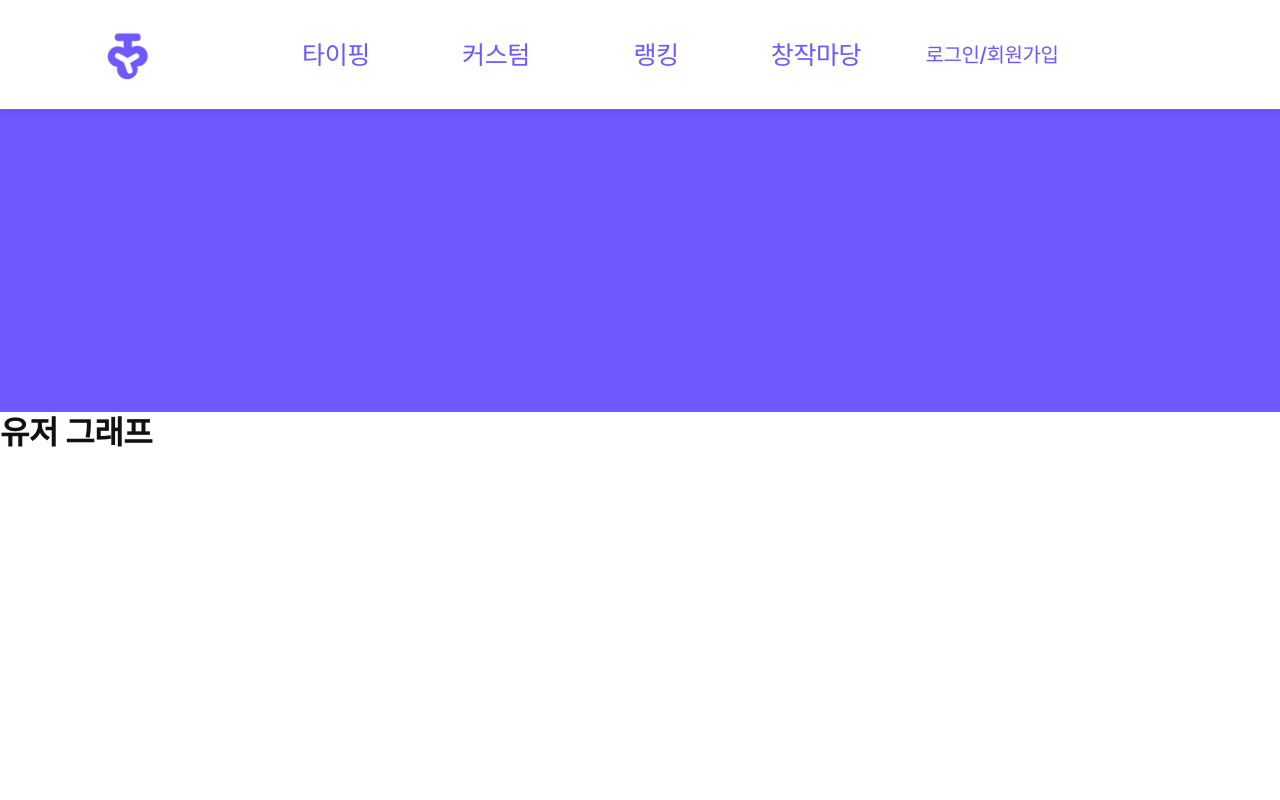
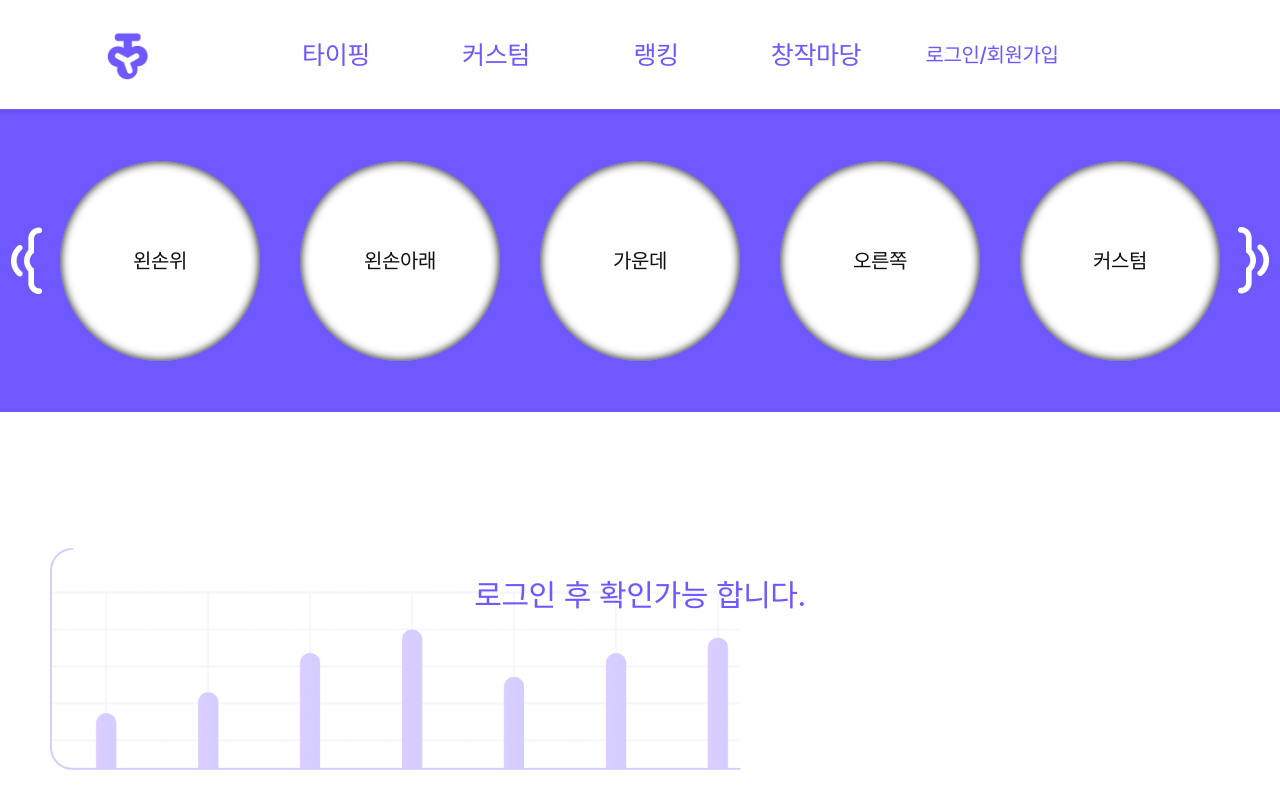
Before and after one commit to smh0519/Typers, a React (Create React App) app: page / in a window 1280 px wide. Built offline with nearby package versions, Linux system fonts and the light colour scheme.

Commit message:
GotoLink UX완료

```diff
--- a/public/index.html
+++ b/public/index.html
@@ -13,7 +13,7 @@
       manifest.json provides metadata used when your web app is installed on a
       user's mobile device or desktop. See https://developers.google.com/web/fundamentals/web-app-manifest/
     -->
-    <link rel="manifest" href="%PUBLIC_URL%/manifest.json" />
+
     <!--
       Notice the use of %PUBLIC_URL% in the tags above.
       It will be replaced with the URL of the `public` folder during the build.
--- a/src/pages/auth/_components/signup/SignUp.jsx
+++ b/src/pages/auth/_components/signup/SignUp.jsx
@@ -71,7 +71,7 @@ const SignUp = () => {
             </S.OrBorder>
             <S.EasyBox>
                 <S.GoogleButton onClick={onSubmitGoogle}>
-                    <S.Google src="/images/auth/google.png" alt="구글 로그인"/>
+                    <S.Google src={"../public/images/auth/google.png"} alt="구글 로그인"/>
                     <p>구글계정으로 회원가입</p>
                 </S.GoogleButton>
             </S.EasyBox>
--- a/src/pages/homepage/Home.jsx
+++ b/src/pages/homepage/Home.jsx
@@ -1,18 +1,84 @@
-import React from 'react';
+import React, { useState } from 'react';
 import S from './style';
 import { useSelector } from 'react-redux';
-import GoToblacks from './_components/GoToblacks';
+import GoToBlock from './_components/GoToBlock';
+import Example from './_components/ExampleImg/Example';
 const Home = () => {
     const auth = useSelector((state)=> state.auth)
+
+
+    //GotoBlock의 text,url을 담고 있음
+    const GoToLink = [
+        {
+            content : '기본',
+            url : '/',
+        },
+        {
+            content : '왼손위',
+            url : '/',
+        },
+        {
+            content : '왼손아래',
+            url : '/',
+        },
+        {
+            content : '가운데',
+            url : '/',
+        },
+        {
+            content : '오른쪽',
+            url : '/',
+        },
+        {
+            content : '커스텀',
+            url : '/',
+        },
+        {
+            content : '긴글연습',
+            url : '/',
+        }
+    ]
+
+    const [items, setItems] = useState(GoToLink);
+    const [direction, setDirection] = useState(null); // 'left' or 'right'
+
+
+
+    const handleRight = () => {
+        setDirection('left')
+        console.log(direction)
+        const newList = [...items];
+        const last = newList.pop();
+        newList.unshift(last);
+        setItems(newList);
+    }
+
+    const handleLeft = () => {
+        setDirection('right')
+        console.log(direction)
+        const newList = [...items];
+        const first = newList.shift();
+        newList.push(first);
+        setItems(newList);
+    }
+
+
     return (
         <S.Main>
             <S.GoToContainer>
-                <img src="" alt="" />
-                <GoToblacks/>
-                <img  src="" alt="" />
+                <S.LeftArrow src="images/home/arrow.png" alt="left" onClick={handleLeft}/>
+                    <S.ShowContainer>
+                        <S.SliderWrapper>
+                            {items.map((data,idx) =>(
+                                <GoToBlock key={idx} props={data}/>
+                            ))}
+                        </S.SliderWrapper>
+                    </S.ShowContainer>
+                <S.RightArrow  src="images/home/arrow.png" alt="right" onClick={handleRight}/>
             </S.GoToContainer>
             <S.UserGraph>
-                <h1>유저 그래프</h1>
+                <Example/>
+                <S.NoticeTitle>로그인 후 확인가능 합니다.</S.NoticeTitle>
             </S.UserGraph>
         </S.Main>
     );
--- /dev/null
+++ b/src/pages/homepage/_components/ExampleImg/Example.jsx
@@ -0,0 +1,15 @@
+import React from 'react';
+import S from './style';
+
+const Example = () => {
+    return (
+        <S.Wrapper>
+            <S.GraphImgBox className='graph-img'>
+                <S.GraphImg src="images/home/graph-example.png" alt="graph" />
+            </S.GraphImgBox>
+            <S.CharBox className='char'></S.CharBox>
+        </S.Wrapper>
+    );
+};
+
+export default Example;
--- /dev/null
+++ b/src/pages/homepage/_components/ExampleImg/style.js
@@ -0,0 +1,29 @@
+import styled  from "styled-components";
+
+const S = {}
+
+S.Wrapper = styled.div`
+    width: 100%;
+    height: 100%;
+    display: flex;
+    position: absolute;
+`
+S.GraphImgBox = styled.div`
+    width: 60%;
+    height: 100%;
+    position: relative;
+`
+
+S.GraphImg = styled.img`
+width: 90%;
+position: absolute;
+bottom: 10px;
+left: 50px;
+`
+
+S.CharBox = styled.div`
+    width: 40%;
+    height: 100%;
+`
+
+export default S;
--- /dev/null
+++ b/src/pages/homepage/_components/GoToBlock.jsx
@@ -0,0 +1,14 @@
+import React from 'react';
+import S from './style';
+
+const GoToBlock = ({props}) => {
+    const {content,url} = props
+    console.log(content,url)
+    return (
+        <S.GotoBox>
+            {content}
+        </S.GotoBox>
+    );
+};
+
+export default GoToBlock;
--- a/src/pages/homepage/_components/GoToblacks.jsx
+++ /dev/null
@@ -1,11 +0,0 @@
-import React from 'react';
-
-const GoToblacks = () => {
-    return (
-        <div>
-
-        </div>
-    );
-};
-
-export default GoToblacks;
--- /dev/null
+++ b/src/pages/homepage/_components/style.js
@@ -0,0 +1,25 @@
+import styled from "styled-components";
+
+const S = {}
+
+S.GotoBox = styled.div`
+    width: 200px;
+    height: 200px;
+    border-radius: 50%;
+    background-color: #fff;
+    display: flex;
+    justify-content: center;
+    align-items: center;
+    font-size: 20px;
+    margin: 20px;
+    box-shadow: inset 0 0 10px #000;
+    &:hover {
+        cursor: pointer;
+        color: #6E58FF;
+        font-size: 23px;
+        box-shadow: inset 0 0 10px #6E58FF;
+        transition: font-size 0.1s ease, box-shadow 0.1s ease;
+    }
+`
+
+export default S;
--- a/src/pages/homepage/style.js
+++ b/src/pages/homepage/style.js
@@ -12,9 +12,62 @@ S.GoToContainer = styled.div`
     width: 100%;
     height: 45%;
     background-color: #6E58FF;
+    display: flex;
+    justify-content: center;
+    align-items: center;
 `
 S.UserGraph = styled.div`
     width: 100%;
     flex-grow: 1;
+    position: relative;
 `
+
+// style.js
+S.ShowContainer = styled.div`
+  width: calc(240px * 5);  // GoToBlock 5개 너비만큼만
+  overflow: hidden;
+  display: flex;
+  justify-content: center;
+  align-items: center;
+  `;
+
+S.SliderWrapper = styled.div`
+    display: flex;
+    transition: transform 0.3s ease-in-out;
+    &.fade-out{
+        opacity: 0;
+    transform: translateX(-30px);
+    transition: all 0.3s ease;
+    }
+    &.fade-in {
+    opacity: 1;
+    transform: translateX(0);
+    transition: all 0.3s ease;
+}
+`;
+
+
+S.LeftArrow = styled.img`
+    transform: rotate(180deg);
+    cursor: pointer;
+    padding: 10px;
+`
+
+S.RightArrow = styled.img`
+    cursor: pointer;
+    padding: 10px;
+`
+
+S.NoticeTitle = styled.div`
+    width: 100%;
+    height: 100%;
+    display: flex;
+    justify-content: center;
+    align-items: center;
+    position: absolute;
+    font-size: 30px;
+    color: #6E58FF;
+    background-color: rgba(255,255,255,0.7);
+`
+
 export default S;
```
Also changed, not shown: public/images/home/arrow.png (added), public/images/home/graph-example.png (added).
